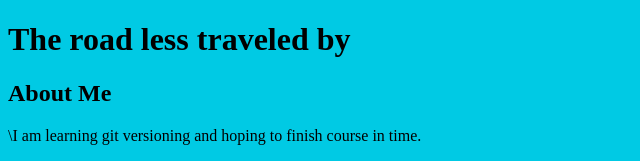
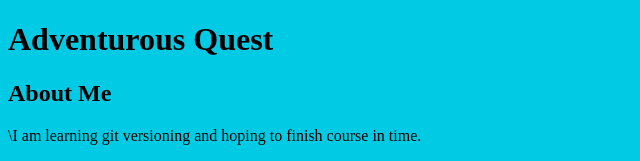
Before and after one commit to tinazhouhui/Udacity_gitcourse, a plain HTML site: page index.html in a window 1280 px wide. Shown: the top 161 px of the page, without its empty margins (0-640 px from the left). Drawn offline with Linux system fonts and the light colour scheme.

Commit message:
Revert "changed heading again to more poetic phrase"
This reverts commit 1d907a3b5b4e11d7cc45a28863618b88462163d4.

```diff
--- a/index.html
+++ b/index.html
@@ -10,7 +10,7 @@
 <body>
 
     <header>
-        <h1>The road less traveled by</h1>
+        <h1>Adventurous Quest</h1>
     </header>
 
     <div class="container">
```
